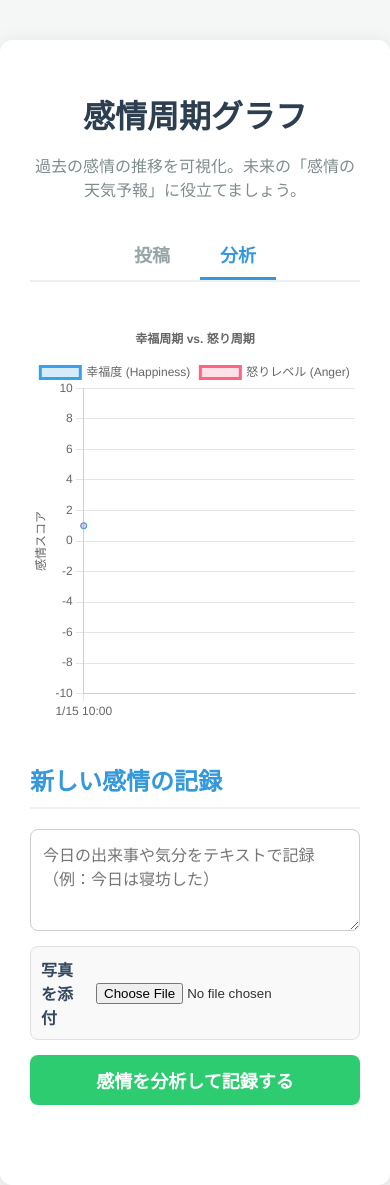
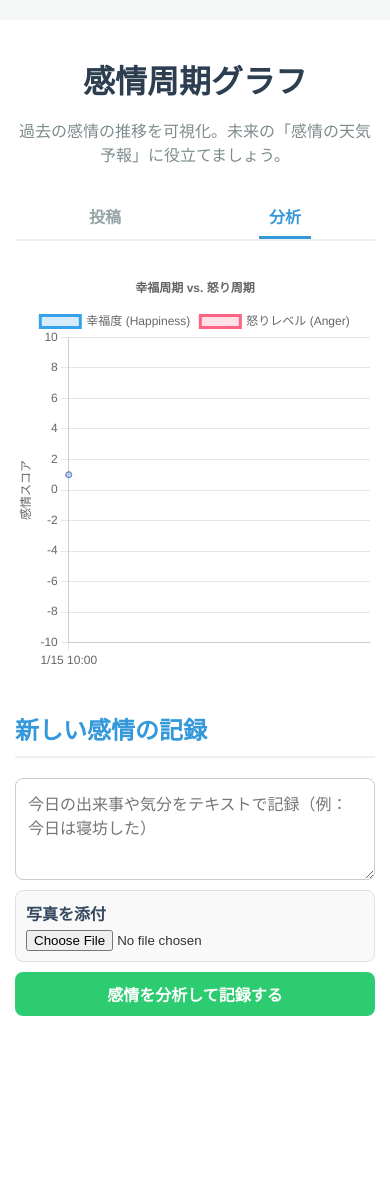
Before and after one commit to harut-11/Emotional, a Flask app: page / in a window 390 px wide. After the commit the page ends 1016 px from the top, so only its background shows below. Run offline with Flask 3, Linux system fonts and the light colour scheme; tables that the repository leaves empty hold one stand-in row (values such as "Sample post").

Commit message:
Update style.css

```diff
--- a/static/style.css
+++ b/static/style.css
@@ -224,3 +224,76 @@ h2 {
 .history-image:hover {
     box-shadow: 0 4px 10px rgba(0, 0, 0, 0.15);
 }
+
+
+/* レスポンシブ対応 (768px以下) */
+@media (max-width: 768px) {
+    /* 1. 全体設定の調整 */
+    body {
+        /* スマートフォンでは上部の余白を少し減らす */
+        padding-top: 20px;
+    }
+
+    /* .container の調整 */
+    .container {
+        /* スマホで横いっぱいに見せるため、左右の影を抑える */
+        box-shadow: none;
+        padding: 15px; /* 内部のパディングを減らす */
+        width: 100%; /* 念のため100%に設定 */
+        border-radius: 0; /* 角丸をなくして全画面に馴染ませる */
+    }
+
+    /* 2. フォーム要素の調整 */
+    .record-form {
+        gap: 10px; /* フォームの要素間の間隔を少し減らす */
+    }
+
+    /* ファイル入力グループを縦に並べる（画面が小さい場合） */
+    .file-input-group {
+        flex-direction: column; /* 縦並びにする */
+        align-items: flex-start; /* 左寄せにする */
+        gap: 5px;
+    }
+
+    /* 送信ボタンのフォントサイズを調整 */
+    #submitButton {
+        font-size: 16px;
+        padding: 10px 15px;
+    }
+
+    /* 3. タブの調整 */
+    .tabs {
+        /* 横幅が狭い場合は中央寄せを解除し、要素を詰め気味にする */
+        justify-content: space-around;
+        margin-bottom: 10px;
+    }
+
+    .tabButton {
+        padding: 8px 10px; /* タブボタンのパディングを減らす */
+        font-size: 16px; /* フォントサイズを調整 */
+    }
+
+    /* 4. 履歴一覧の調整 */
+    .history-item {
+        padding: 10px; /* 履歴アイテムのパディングを減らす */
+        margin-bottom: 10px;
+    }
+
+    .history-item-meta {
+        /* 投稿日時とファイル名を縦に並べる、またはレイアウト調整 */
+        flex-direction: column;
+        gap: 5px;
+    }
+
+    /* 添付画像があったときのコンテナ調整 */
+    .history-item-image-container {
+        margin-top: 10px;
+    }
+
+    /* 画像サイズの調整 */
+    .history-image {
+        /* スマホでは画面いっぱいに広げ、横スクロールを防ぐ */
+        max-width: 100%;
+        max-height: 200px; /* 高さを調整 */
+    }
+}
```
